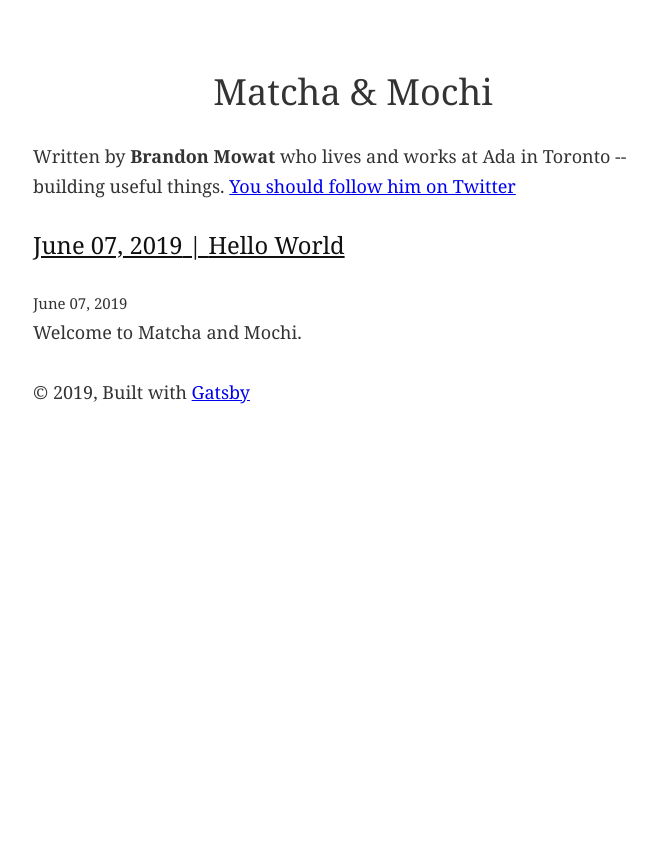
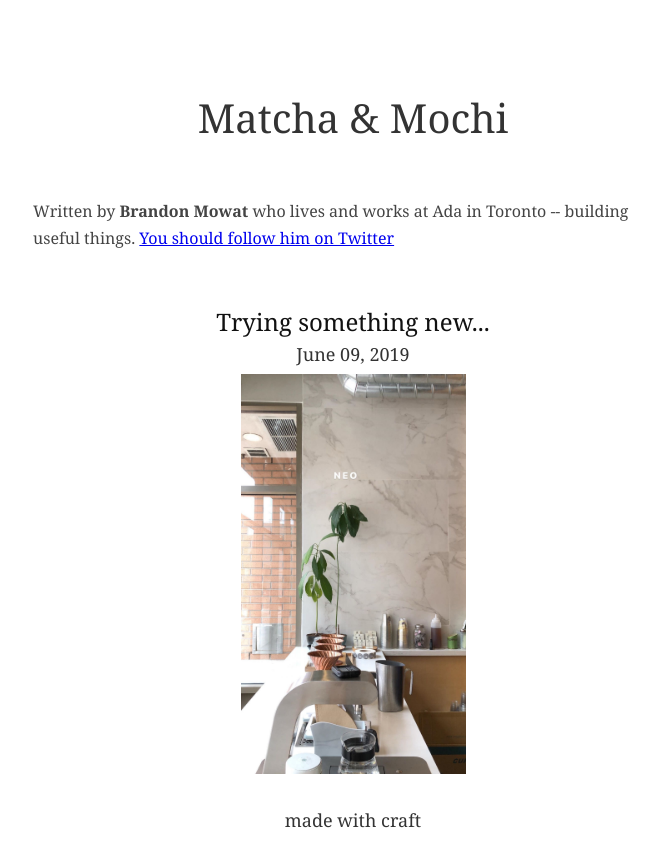
Before and after one commit to brandonmowat/blog, a Gatsby site: page / in a window 1280 px wide. Shown: the whole page, without its empty margins (287-946 px from the left). Before the commit the page ends 800 px from the top, so only its background shows below. Built offline with nearby package versions, Linux system fonts and the light colour scheme; Gatsby itself is replaced by a stand-in of ours; some packages are replaced by stand-ins of ours.

Commit message:
First post

```diff
--- a/content/blog/hello-world/index.md
+++ b/content/blog/hello-world/index.md
@@ -1,11 +1,20 @@
 ---
-title: Hello World
-date: "2019-06-07"
+title: Trying something new...
+date: "2019-06-09"
 description: Welcome to Matcha and Mochi.
+thumbnail: "./neo.jpg"
 ---
 
-![Giulietta](./giulietta.jpg)
+<div class="image-wrapper">
+  <img src="/static/286de61a4a2998a79897ad3171cc8d52/90537/neo.jpg"/>
+</div>
 
-Welcome to Matcha & Mochi
+Welcome to Matcha & Mochi -- a place for me to share some deeper thoughts.
 
-I've spun up this blog as a small experiment. More recently, I've felt like I've needed a place to be a little more creative and share more ideas -- a blog or website seemed to be a good idea.
+I've spun up this blog as a small experiment. More recently, I've been feeling like I need a better place to share more longform ideas, thoughts, experiences, and anything else. A blog/website seemed like the best idea as one of the important criteria for me was to have control over the user experience.
+
+One thing that I've been doing recently is bullet journaling so the process of writing things down has become more prevelant in my day-to-day. Blogging, if I may call it that, seems like a natural progression. Plus, having the opportunity to build it myself gives me a place to make my own design decisions as well as try out some new technical tools that I don't get to in my regular work hours.
+
+> Where does the name come from?
+
+I have this weekend ritual: Every Saturday and/or Sunday morning I go to this cafe called [Neo Coffee Bar](http://www.neocoffeebar.com/). It's this very comfortable, well designed establishment with some of the best coffee and pastries _(All of which are made on-site)_ in Toronto. However, only on weekends do they make [Daifuku Mochi](https://www.google.com/search?q=daifuku+mochi). It must be one of my favourite treats ever since I first had it. I've gotten a little off track but I usually order it alongside a matcha latte and when people ask what I'm doing those mornings, I tell them _I'm having Matcha and Mochi at Neo_.
--- a/gatsby-config.js
+++ b/gatsby-config.js
@@ -28,12 +28,6 @@ module.exports = {
       resolve: `gatsby-transformer-remark`,
       options: {
         plugins: [
-          {
-            resolve: `gatsby-remark-images`,
-            options: {
-              maxWidth: 540,
-            },
-          },
           {
             resolve: `gatsby-remark-responsive-iframe`,
             options: {
--- a/package.json
+++ b/package.json
@@ -12,7 +12,7 @@
     "gatsby-image": "^2.0.35",
     "gatsby-plugin-feed": "^2.1.0",
     "gatsby-plugin-google-analytics": "^2.0.18",
-    "gatsby-plugin-manifest": "^2.0.25",
+    "gatsby-plugin-manifest": "^2.0.5",
     "gatsby-plugin-offline": "^2.0.25",
     "gatsby-plugin-react-helmet": "^3.0.11",
     "gatsby-plugin-sharp": "^2.0.32",
--- /dev/null
+++ b/src/components/bio.css
@@ -0,0 +1,8 @@
+.Bio {
+  margin: 3.222rem 0;
+}
+
+.Bio p {
+  font-size: 16px;
+  color: #444;
+}
--- a/src/components/bio.js
+++ b/src/components/bio.js
@@ -7,8 +7,7 @@
 
 import React from "react"
 import { StaticQuery, graphql } from "gatsby"
-import Image from "gatsby-image"
-
+import "./bio.css"
 
 function Bio() {
   return (
@@ -18,22 +17,8 @@ function Bio() {
         const { author, social } = data.site.siteMetadata
         return (
           <div
-            style={{
-              display: `flex`,
-            }}
+            className="Bio"
           >
-            {/* <Image
-              fixed={data.avatar.childImageSharp.fixed}
-              alt={author}
-              style={{
-                marginBottom: 0,
-                minWidth: 50,
-                borderRadius: `100%`,
-              }}
-              imgStyle={{
-                borderRadius: `50%`,
-              }}
-            /> */}
             <p>
               Written by <strong>{author}</strong> who lives and works at Ada in Toronto -- building useful things.
               {` `}
--- a/src/components/layout.css
+++ b/src/components/layout.css
@@ -1,12 +1,49 @@
-main {
+
+h1 {
+  font-size: 40px;
+  color: #333;
+  margin-bottom: 0;
 }
 
+h2 {
+  font-size: 32px;
+}
+
+h3 {
+  font-size: 24px;
+  color: #333;
+  margin-bottom: 4px;
+}
+
+/* Header */
 header {
-  margin-top: 4em !important;
+  display: flex;
+  justify-content: center;
+  height: 140px;
   text-align: center;
+  margin-bottom: 1.666rem !important;
+}
+.header-content {
+  padding: 16px 0 0;
+}
+.header-content--bottom {
+  align-self: flex-end;
+}
+.header-content--top {
+  align-self: flex-start;
+}
+
+/* Footer */
+footer {
+  text-align: center;
+  margin: 32px auto !important;
 }
 
 .container {
   margin: auto;
   max-width: 640px;
 }
+
+main p {
+  font-size: 20px;
+}
--- a/src/components/layout.js
+++ b/src/components/layout.js
@@ -10,11 +10,8 @@ class Layout extends React.Component {
 
     if (location.pathname === rootPath) {
       header = (
-        <h1
-          style={{
-            marginTop: 0,
-          }}
-        >
+        <div className="header-content header-content--bottom">
+          <h1>
             <Link
               style={{
                 boxShadow: `none`,
@@ -26,14 +23,12 @@ class Layout extends React.Component {
               {title}
             </Link>
           </h1>
+        </div>
       )
     } else {
       header = (
-        <h3
-          style={{
-            marginTop: 0,
-          }}
-        >
+        <div className="header-content header-content--top">
+          <h3>
             <Link
               style={{
                 boxShadow: `none`,
@@ -45,6 +40,7 @@ class Layout extends React.Component {
               {title}
             </Link>
           </h3>
+        </div>
       )
     }
     return (
@@ -52,9 +48,7 @@ class Layout extends React.Component {
         <header className="container">{header}</header>
         <main className="container">{children}</main>
         <footer className="container">
-          © {new Date().getFullYear()}, Built with
-          {` `}
-          <a href="https://www.gatsbyjs.org">Gatsby</a>
+          made with craft
         </footer>
       </div>
     )
--- a/src/pages/index.js
+++ b/src/pages/index.js
@@ -1,10 +1,12 @@
 import React from "react"
 import { Link, graphql } from "gatsby"
+import Img from "gatsby-image"
 
 import Bio from "../components/bio"
 import Layout from "../components/layout"
 import SEO from "../components/seo"
 
+import "../components/layout.css"
 import "./pages.css"
 
 class BlogIndex extends React.Component {
@@ -21,24 +23,23 @@ class BlogIndex extends React.Component {
         />
         <Bio />
         {posts.map(({ node }) => {
+          console.log(node)
+          const imageWidth = node.frontmatter.thumbnail.childImageSharp.fluid.aspectRatio * 400;
           const title = node.frontmatter.title || node.fields.slug
           return (
-            <div key={node.fields.slug}>
+            <Link className="Post" to={node.fields.slug}>
               <h3
                 style={{
                 }}
               >
-                <Link className="PostTitle" to={node.fields.slug}>
-                {node.frontmatter.date} | {title}
-                </Link>
+                {title}
               </h3>
-              <small>{node.frontmatter.date}</small>
-              <p
-                dangerouslySetInnerHTML={{
-                  __html: node.frontmatter.description || node.excerpt,
-                }}
-              />
-            </div>
+              <div className="Post__date">{node.frontmatter.date}</div>
+              <Img
+                imgStyle={{maxHeight: "100%", maxWidth: "100%", height: "auto", width: "auto"}}
+                style={{height: 400, width: imageWidth, margin: 'auto'}}
+                fluid={node.frontmatter.thumbnail.childImageSharp.fluid} alt="" />
+            </Link>
           )
         })}
       </Layout>
@@ -66,6 +67,13 @@ export const pageQuery = graphql`
             date(formatString: "MMMM DD, YYYY")
             title
             description
+            thumbnail {
+              childImageSharp{
+                fluid(maxWidth: 400) {
+                  ...GatsbyImageSharpFluid_noBase64
+                }
+              }
+            }
           }
         }
       }
--- a/src/pages/pages.css
+++ b/src/pages/pages.css
@@ -1,3 +1,16 @@
-.PostTitle {
+
+.Post {
+  color: #333;
+  text-align: center;
+  display: block;
+  text-decoration: none;
+  z-index: 10;
+}
+
+.Post h3 {
   color: #111;
 }
+
+.Post__date {
+  margin: 4px 0;
+}
--- a/src/templates/blog-post.js
+++ b/src/templates/blog-post.js
@@ -4,6 +4,8 @@ import { Link, graphql } from "gatsby"
 import Bio from "../components/bio"
 import Layout from "../components/layout"
 import SEO from "../components/seo"
+
+import "./blog-post.css"
 
 class BlogPostTemplate extends React.Component {
   render() {
@@ -17,10 +19,10 @@ class BlogPostTemplate extends React.Component {
           title={post.frontmatter.title}
           description={post.frontmatter.description || post.excerpt}
         />
-        <h1 style={{
+        <h2 style={{
             textAlign: 'center',
           }}
-        >{post.frontmatter.title}</h1>
+        >{post.frontmatter.title}</h2>
         <p
           style={{
             textAlign: 'center',
```
Also changed, not shown: src/templates/blog-post.css (added, +16 -0 lines), content/blog/hello-world/neo.jpg (added), 2 other files. Lines whose indentation alone changed are shown as unchanged.
